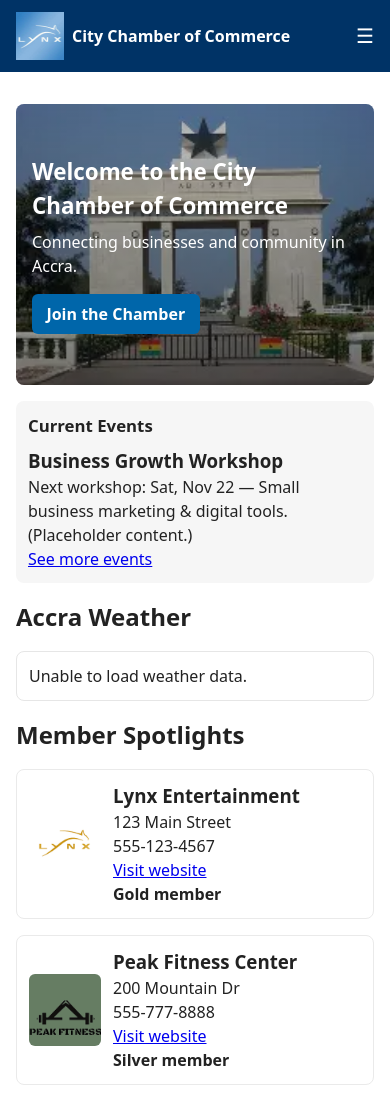
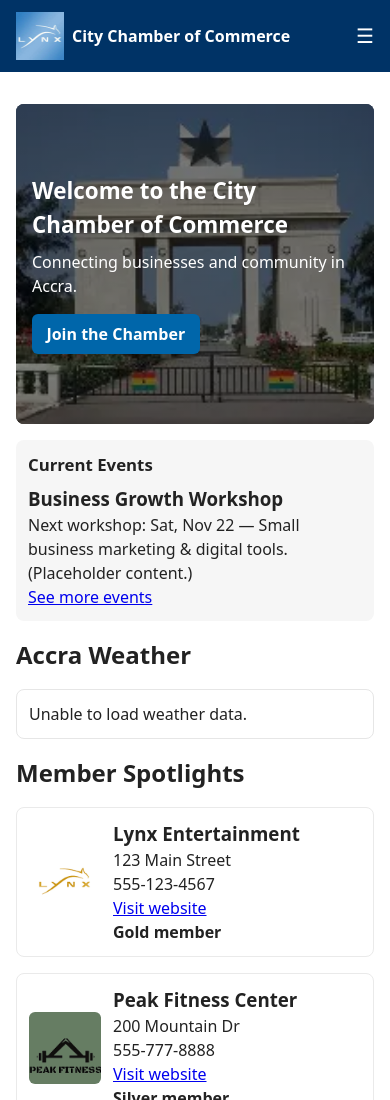
Before and after one commit to OseiAlex/wdd231, a plain HTML site: page chamber/index.html in a window 390 px wide. Shown: the top 1100 px of the page. Drawn offline with Linux system fonts and the light colour scheme; no server answers.

Commit message:
`Refactor hero overlay styles and image sizing for large and small screens`

```diff
--- a/chamber/styles/largescreen.css
+++ b/chamber/styles/largescreen.css
@@ -17,7 +17,10 @@
   .nav-list a { color:#fff; padding:0.25rem 0; }
 
   /* hero overlay adjustments */
-  .hero-overlay { padding:2rem; align-items:flex-start; }
+ @media (min-width: 701px) {
+  .hero-img { height: 420px; }
+  .hero-overlay { padding: 2rem; }
+}
 
   /* spotlight grid with 2 columns */
   .spotlight-list { grid-template-columns: repeat(2, 1fr); }
--- a/chamber/styles/smallscreen.css
+++ b/chamber/styles/smallscreen.css
@@ -1,5 +1,3 @@
-/* small.css — mobile-first */
-
 *,
 *::before,
 *::after { box-sizing: border-box; margin: 0; padding: 0; }
@@ -58,20 +56,44 @@ body {
 .nav-list a{ color:#fff; text-decoration:none; display:block; padding:0.25rem 0; }
 
 /* HERO */
-.hero { position:relative; margin:1rem 0; border-radius:8px; overflow:hidden; }
-.hero-img { display:block; width:100%; height:auto; }
+/* HERO — make image cover and overlay ensure contrast */
+.hero {
+  position: relative;
+  margin: 1rem 0;
+  border-radius: 8px;
+  overflow: hidden;
+  background-color: #000; /* fallback while image loads */
+}
+
+/* Make hero image cover the container area */
+.hero-img {
+  display: block;
+  width: 100%;
+  height: 320px;          /* adjust height as desired */
+  object-fit: cover;
+  vertical-align: middle;
+}
+
+/* Overlay sits on top of the image and ensures good contrast */
 .hero-overlay {
-  position:absolute;
-  inset:0;
-  display:flex;
-  flex-direction:column;
-  justify-content:center;
-  align-items:flex-start;
-  gap:0.5rem;
-  padding:1rem;
-  background: linear-gradient(180deg, rgba(0,0,0,0.25), rgba(0,0,0,0.45));
-  color:#fff;
+  position: absolute;
+  inset: 0; /* top:0; right:0; bottom:0; left:0; */
+  display: flex;
+  flex-direction: column;
+  justify-content: center;
+  align-items: flex-start;
+  gap: 0.5rem;
+  padding: 1rem;
+  color: #ffffff; /* white text */
+  /* strong dark translucent background to pass AA contrast */
+  background: linear-gradient(
+    rgba(0, 0, 0, 0.55),
+    rgba(0, 0, 0, 0.45)
+  );
+  /* keep overlay above the image */
+  z-index: 2;
 }
+
 .hero-overlay h2{ font-size:1.4rem; margin:0; }
 .hero-overlay p{ margin:0 0 0.5rem 0; }
 .cta{
```
